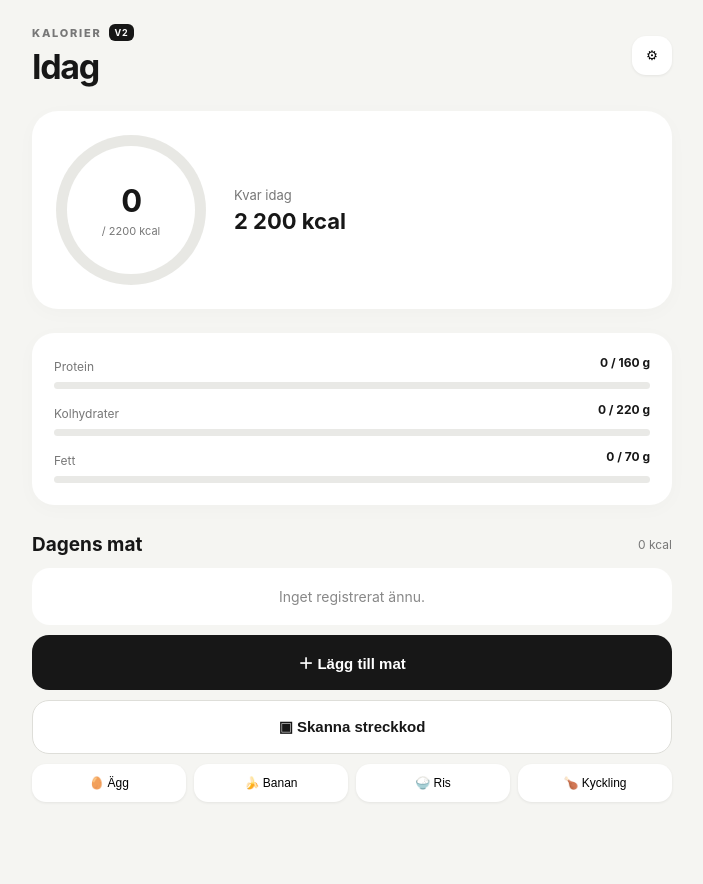
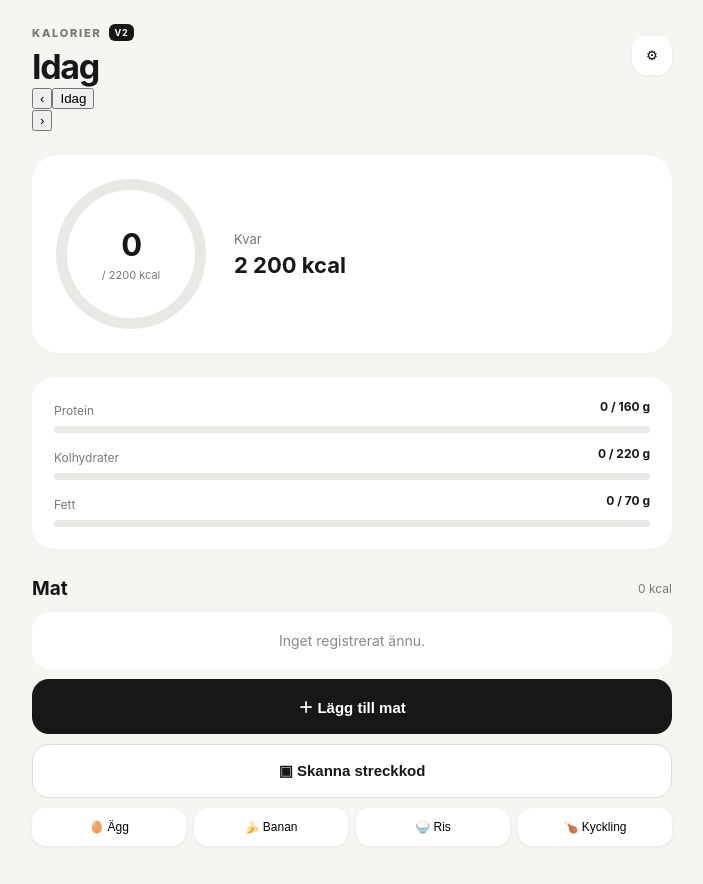
Before and after one commit to elialo-cloud/Kalorier, a website: page public/index.html in a window 1280 px wide. Shown: the whole page, without its empty margins (288-991 px from the left). Before the commit the page ends 850 px from the top, so only its background shows below. Drawn offline with Linux system fonts and the light colour scheme.

Commit message:
Add diary day navigation UI

```diff
--- a/public/index.html
+++ b/public/index.html
@@ -9,10 +9,11 @@
 </head>
 <body>
   <main class="app">
-    <header class="topbar"><div class="brand"><span class="eyebrow">KALORIER <b>V2</b></span><h1>Idag</h1></div><button class="icon-button" aria-label="Inställningar">⚙</button></header>
-    <section class="summary"><div class="ring" id="calorieRing"><span><strong id="calories">0</strong><small>/ 2200 kcal</small></span></div><div class="remaining"><span>Kvar idag</span><strong id="remaining">2 200 kcal</strong></div></section>
+    <header class="topbar"><div class="brand"><span class="eyebrow">KALORIER <b>V2</b></span><h1 id="pageTitle">Idag</h1></div><button class="icon-button" aria-label="Inställningar">⚙</button></header>
+    <section class="day-nav"><button id="prevDay" aria-label="Föregående dag">‹</button><button id="todayBtn">Idag</button><div><strong id="dateLabel"></strong><small id="dateSubLabel"></small></div><button id="nextDay" aria-label="Nästa dag">›</button></section>
+    <section class="summary"><div class="ring" id="calorieRing"><span><strong id="calories">0</strong><small>/ 2200 kcal</small></span></div><div class="remaining"><span>Kvar</span><strong id="remaining">2 200 kcal</strong></div></section>
     <section class="macros"><div><span>Protein</span><strong id="protein">0 / 160 g</strong><div class="bar"><i id="proteinBar"></i></div></div><div><span>Kolhydrater</span><strong id="carbs">0 / 220 g</strong><div class="bar"><i id="carbsBar"></i></div></div><div><span>Fett</span><strong id="fat">0 / 70 g</strong><div class="bar"><i id="fatBar"></i></div></div></section>
-    <section class="meals"><div class="section-title"><h2>Dagens mat</h2><span id="mealCount">0 kcal</span></div><div id="foodList" class="food-list"><div class="empty">Inget registrerat ännu.</div></div></section>
+    <section class="meals"><div class="section-title"><h2>Mat</h2><span id="mealCount">0 kcal</span></div><div id="foodList" class="food-list"><div class="empty">Inget registrerat ännu.</div></div></section>
     <button class="add" id="addFood">＋ Lägg till mat</button><button class="add scan-button" id="scanBarcode">▣ Skanna streckkod</button>
     <section class="quick"><button>🥚 Ägg</button><button>🍌 Banan</button><button>🍚 Ris</button><button>🍗 Kyckling</button></section>
   </main>
```
